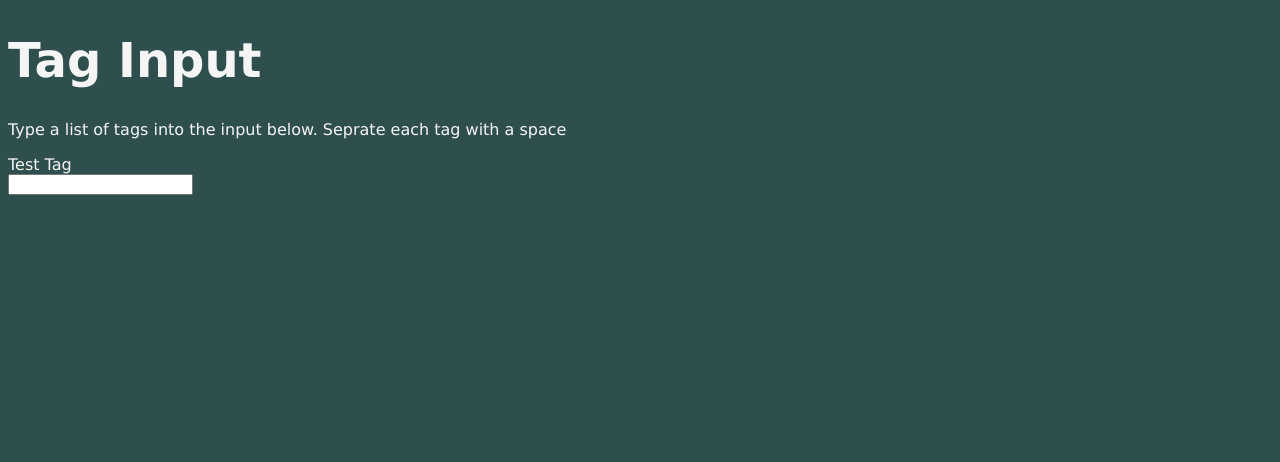
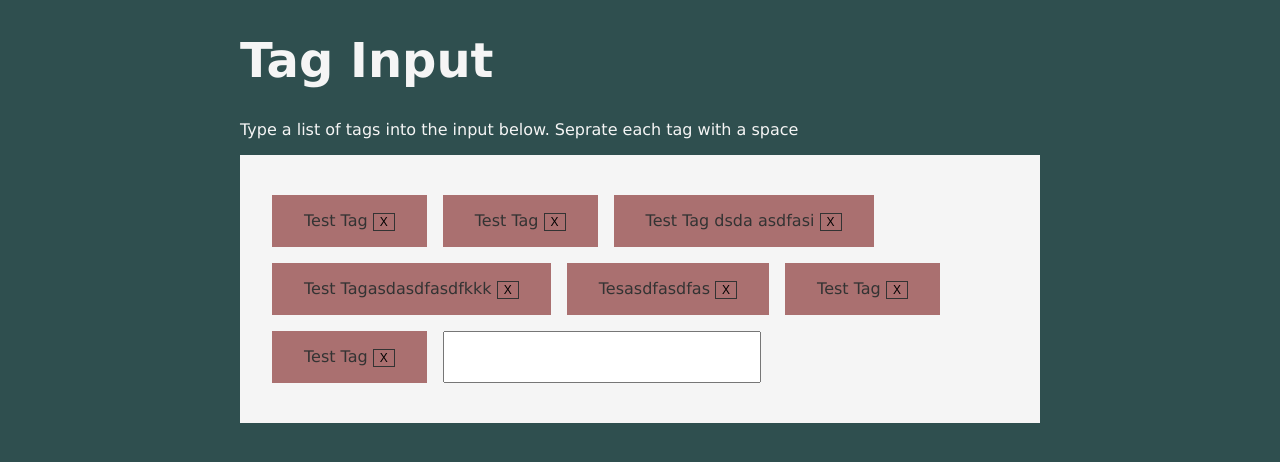
Before and after one commit to RyanCahela/fun_experiments, a plain HTML site: page tag-input/index.html in a window 1280 px wide. Drawn offline with Linux system fonts and the light colour scheme.

Commit message:
created basic css for tag input

```diff
--- a/tag-input/index.html
+++ b/tag-input/index.html
@@ -8,11 +8,45 @@
   <title>Tag Input</title>
 </head>
 <body>
-  <h1>Tag Input</h1>
-  <p>Type a list of tags into the input below. Seprate each tag with a space</p>
-  <div class="tag-input">
-    <div class="tag">Test Tag</div>
-    <input type="text" />
+  <div class="container">
+    <h1>Tag Input</h1>
+    <p>Type a list of tags into the input below. Seprate each tag with a space</p>
+    <div class="input-container">
+      <span class="tag js-tag">
+        <span class="tag__text">Test Tag</span>
+        <button class="tag__remove-button js-tag__remove-button">X</button>
+      </span>
+
+      <span class="tag js-tag">
+        <span class="tag__text">Test Tag</span>
+        <button class="tag__remove-button js-tag__remove-button">X</button>
+      </span>
+
+      <span class="tag js-tag">
+        <span class="tag__text">Test Tag dsda asdfasi</span>
+        <button class="tag__remove-button js-tag__remove-button">X</button>
+      </span>
+
+      <span class="tag js-tag">
+        <span class="tag__text">Test Tagasdasdfasdfkkk</span>
+        <button class="tag__remove-button js-tag__remove-button">X</button>
+      </span>
+      <span class="tag js-tag">
+        <span class="tag__text">Tesasdfasdfas</span>
+        <button class="tag__remove-button js-tag__remove-button">X</button>
+      </span>
+      <span class="tag js-tag">
+        <span class="tag__text">Test Tag</span>
+        <button class="tag__remove-button js-tag__remove-button">X</button>
+      </span>
+
+      <span class="tag js-tag">
+        <span class="tag__text">Test Tag</span>
+        <button class="tag__remove-button js-tag__remove-button">X</button>
+      </span>
+
+      <input class="tag-input js-tag-input" type="text" />
+    </div>
   </div>
 
 </body>
--- a/tag-input/style.css
+++ b/tag-input/style.css
@@ -1,9 +1,63 @@
+:root {
+  --clr-red: #AA7070;
+
+
+  --clr-white: whitesmoke;
+  --clr-black: #333;
+  --clr-primary-base: darkslategray;
+  --clr-primary-accent: var(--clr-red);
+}
+
+*,
+*::before,
+*::after {
+  box-sizing: border-box;
+}
+
 body {
+  background-color: var(--clr-primary-base);
+  color: var(--clr-white);
   font-family:Verdana, Geneva, Tahoma, sans-serif;
-  background-color: darkslategray;
-  color: whitesmoke;
+  margin: 0;
 }
 
 h1 {
   font-size: 3rem;
 }
+
+.container {
+  max-width: 800px;
+  margin-inline: auto;
+}
+
+.input-container {
+  background: var(--clr-white);
+  color: var(--clr-black);
+  padding-inline: 2rem;
+  padding-block: 2.5rem;
+  display: flex;
+  flex-wrap: wrap;
+  gap: 1rem;
+}
+
+.tag-input {
+  font-size: 1.5rem;
+}
+
+.tag {
+  background-color: var(--clr-primary-accent);
+  color: var(--clr-black);
+  display: inline-block;
+  padding: 1rem 2rem;
+  position: relative;
+}
+
+.tag__remove-button {
+  background-color: transparent;
+  border: 1px solid var(--clr-black);
+  font-size: 0.75rem;
+}
+
+.tag__remove-button:hover {
+  cursor: pointer;
+}
```
